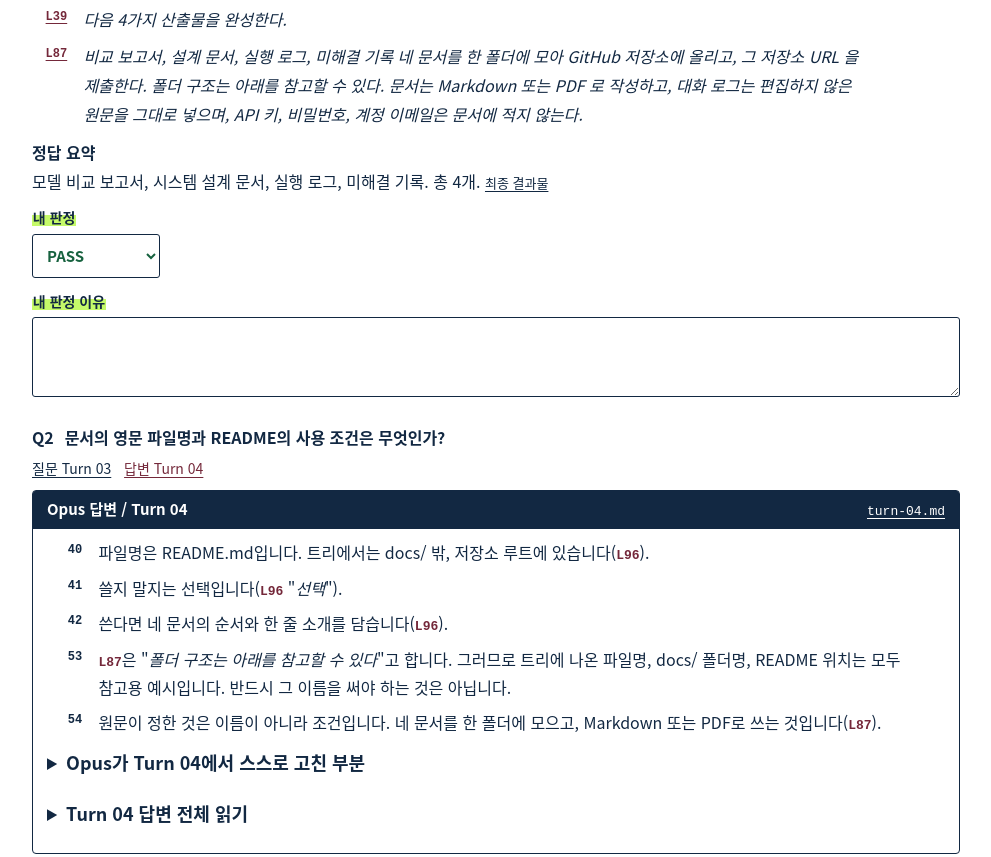
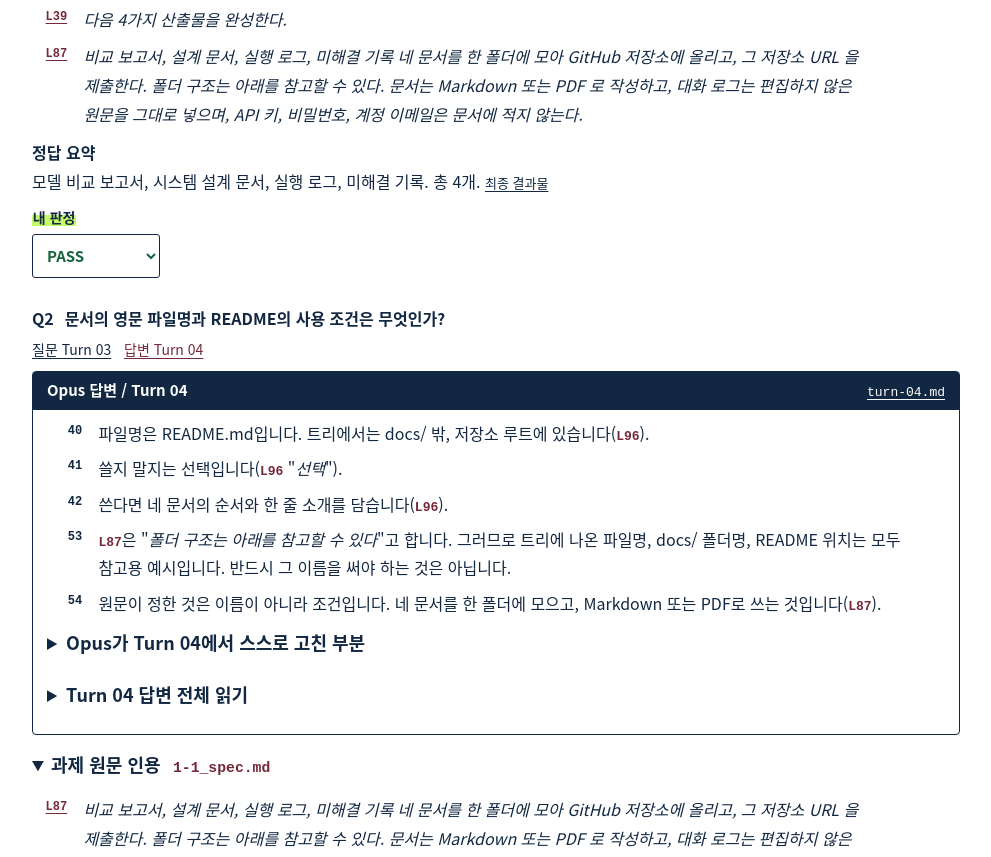
Before and after one commit to imyesung/codyssey-ai-native, a plain HTML site: page 1-1/responses/index.html in a window 1280 px wide. Shown: the part 5277-6134 px from the top of the page, without its empty margins (124-1115 px from the left). Drawn offline with Linux system fonts and the light colour scheme.

Commit message:
design(1-1): 비어 있는 판정 이유와 메모 칸 숨기기
PASS로 판정하고 이유를 비워 둔 칸이 빈 상자로 남아 있었다. 판단을
확정한 페이지라서 내용이 없는 입력칸은 제목과 출처 표시까지 함께
숨긴다. 나중에 열리는 패널과 응답 보기 화면의 칸에도 같이 적용된다.

```diff
--- a/1-1/responses/index.html
+++ b/1-1/responses/index.html
@@ -2200,4 +2200,33 @@ if (location.protocol === 'file:') {
   privateSources.onerror=start; document.head.append(privateSources);
 } else { start(); }
 </script>
+<script>
+// 판단을 확정한 페이지라서, 비어 있는 입력칸은 제목과 출처 표시까지 함께 숨긴다.
+(() => {
+  const related = t => {
+    const nodes = [t];
+    if (t.id) {
+      nodes.push(...document.querySelectorAll('label[for="' + CSS.escape(t.id) + '"]'));
+      const note = document.getElementById(t.id + '-source');
+      if (note) nodes.push(note);
+    }
+    return nodes;
+  };
+  const sync = () => {
+    for (const t of document.querySelectorAll('textarea')) {
+      const empty = !t.value.trim();
+      for (const node of related(t)) {
+        if (empty && !node.hidden) { node.hidden = true; node.dataset.emptyHidden = ''; }
+        else if (!empty && 'emptyHidden' in node.dataset) { node.hidden = false; delete node.dataset.emptyHidden; }
+      }
+    }
+  };
+  let queued = false;
+  const schedule = () => { if (!queued) { queued = true; requestAnimationFrame(() => { queued = false; sync(); }); } };
+  sync();
+  new MutationObserver(schedule).observe(document.body, {childList: true, subtree: true});
+  document.addEventListener('input', schedule);
+  addEventListener('load', schedule);
+})();
+</script>
 </html>
```
